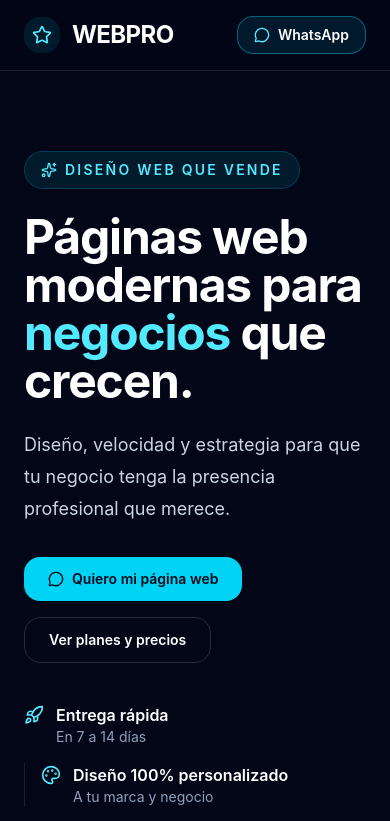
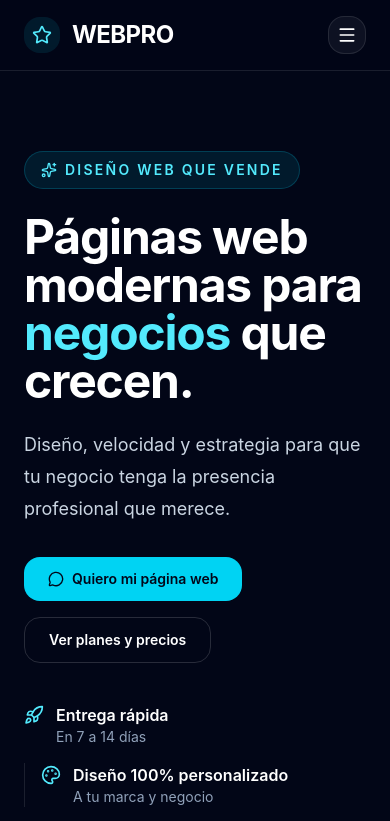
Before and after one commit to Isaac3344/page_dev, a React (Vite) app: page / in a window 390 px wide. Shown: the top 821 px of the page. Built offline with nearby package versions, Linux system fonts and the light colour scheme.

Commit message:
actual v2

```diff
--- a/src/components/shared/Navbar.jsx
+++ b/src/components/shared/Navbar.jsx
@@ -1,7 +1,10 @@
+import { useState } from "react";
 import { Link, NavLink } from "react-router-dom";
-import { MessageCircle, Star } from "lucide-react";
+import { Menu, MessageCircle, Star, X } from "lucide-react";
 
 export default function Navbar() {
+  const [open, setOpen] = useState(false);
+
   const whatsappNumber = "593997623522";
   const whatsappUrl = `https://wa.me/${whatsappNumber}?text=${encodeURIComponent(
     "Hola, quiero información sobre una página web."
@@ -13,7 +16,7 @@ export default function Navbar() {
       : "text-slate-300 transition hover:text-white";
 
   return (
-    <header className="sticky top-0 z-40 border-b border-white/10 bg-slate-950/70 backdrop-blur-xl">
+    <header className="sticky top-0 z-50 border-b border-white/10 bg-slate-950/70 backdrop-blur-xl">
       <div className="mx-auto flex max-w-7xl items-center justify-between px-6 py-4 lg:px-8">
         <Link to="/" className="flex items-center gap-3">
           <div className="rounded-2xl bg-cyan-400/10 p-2 text-cyan-300">
@@ -39,6 +42,7 @@ export default function Navbar() {
           </NavLink>
         </nav>
 
+        <div className="hidden md:block">
           <a
             href={whatsappUrl}
             target="_blank"
@@ -49,6 +53,44 @@ export default function Navbar() {
             WhatsApp
           </a>
         </div>
+
+        <button
+          type="button"
+          onClick={() => setOpen(!open)}
+          className="inline-flex items-center justify-center rounded-2xl border border-white/10 bg-white/5 p-2 text-white md:hidden"
+        >
+          {open ? <X className="h-5 w-5" /> : <Menu className="h-5 w-5" />}
+        </button>
+      </div>
+
+      {open && (
+        <div className="border-t border-white/10 bg-slate-950/95 px-6 py-4 md:hidden">
+          <nav className="flex flex-col gap-4 text-sm">
+            <NavLink to="/" className={linkClass} onClick={() => setOpen(false)}>
+              Inicio
+            </NavLink>
+            <NavLink to="/planes" className={linkClass} onClick={() => setOpen(false)}>
+              Planes
+            </NavLink>
+            <NavLink to="/cotizador" className={linkClass} onClick={() => setOpen(false)}>
+              Cotizador
+            </NavLink>
+            <NavLink to="/contacto" className={linkClass} onClick={() => setOpen(false)}>
+              Contacto
+            </NavLink>
+          </nav>
+
+          <a
+            href={whatsappUrl}
+            target="_blank"
+            rel="noreferrer"
+            className="mt-4 inline-flex w-full items-center justify-center gap-2 rounded-2xl border border-cyan-400/40 bg-cyan-400/10 px-4 py-3 text-sm font-semibold text-white transition hover:bg-cyan-400/20"
+          >
+            <MessageCircle className="h-4 w-4 text-cyan-300" />
+            Hablemos por WhatsApp
+          </a>
+        </div>
+      )}
     </header>
   );
 }
```
Lines whose indentation alone changed are shown as unchanged.
